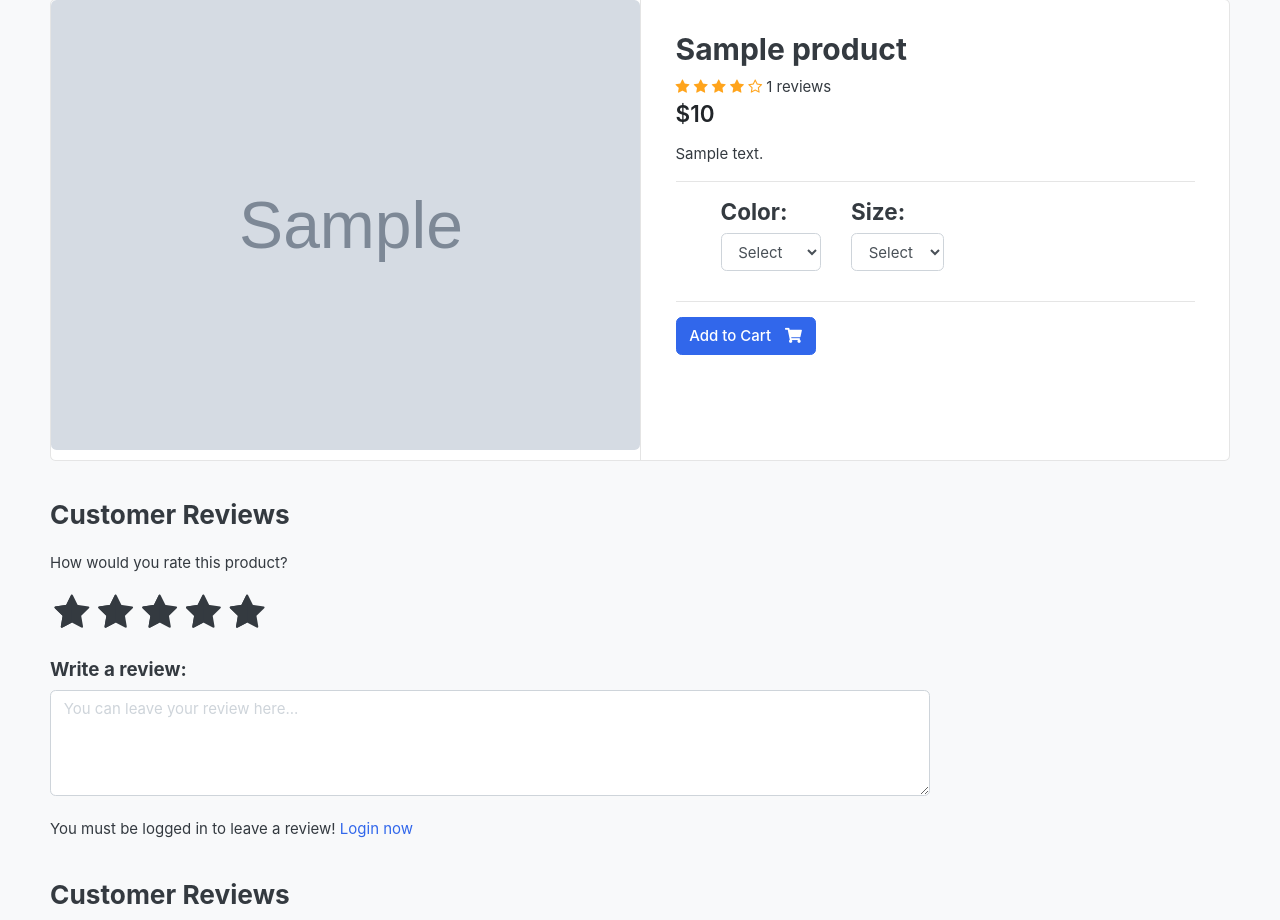
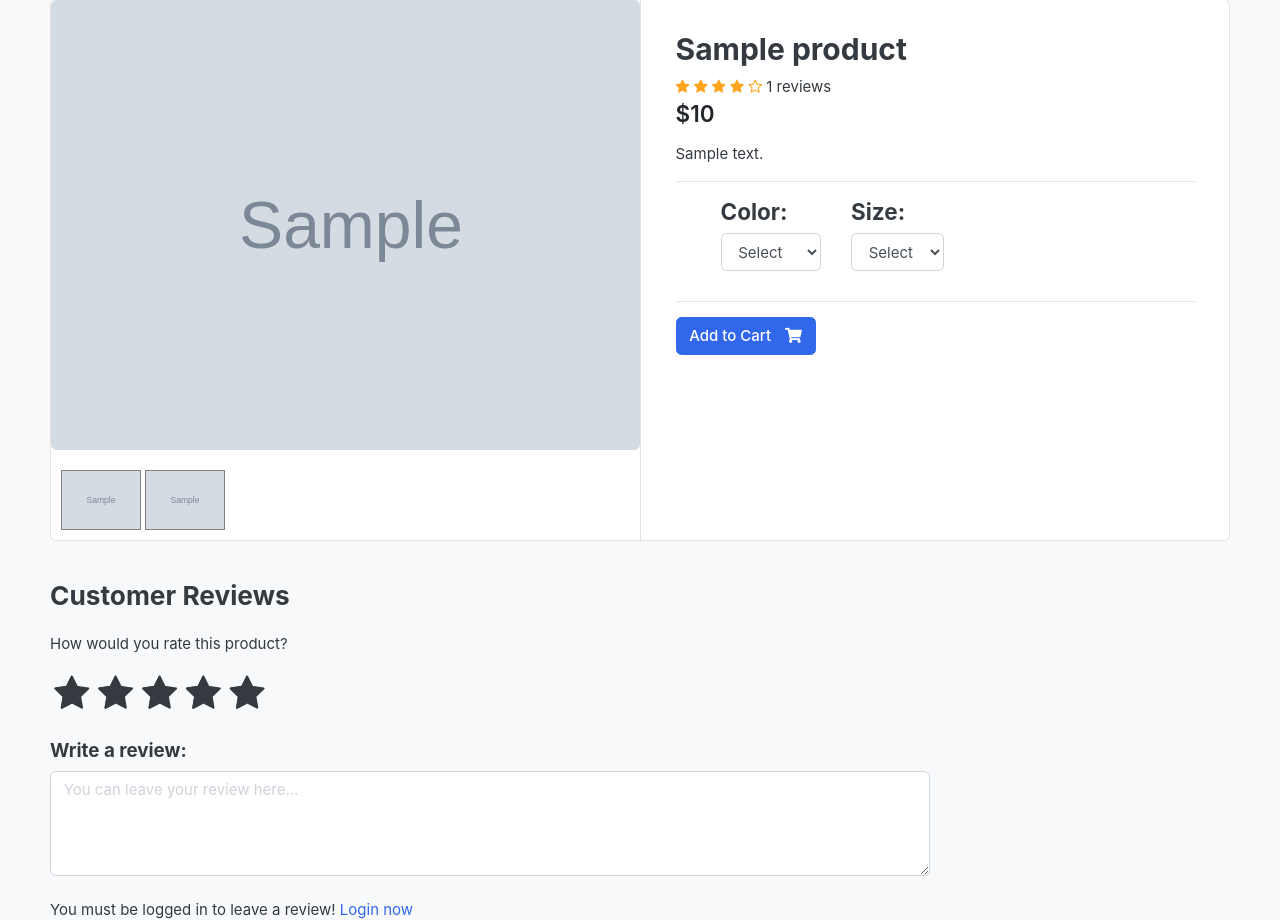
Before and after one commit to Jamshid-Ganiev/BlueCart-django, a Django app: the page made by store/models.py in a window 1280 px wide. Shown: the part 204-1124 px from the top of the page. Run offline with Django 4.2, Linux system fonts and the light colour scheme; tables that the repository leaves empty hold one stand-in row (values such as "Sample post"); some libraries are stand-ins or nearby versions; some web fonts are replaced.

Commit message:
Add Product Image Gallery

```diff
--- a/static/css/custom.css
+++ b/static/css/custom.css
@@ -45,3 +45,19 @@ label:hover ~ input:checked ~ label{
 .rating-star i{
     color: #FFA41C !important;
 }
+
+ul.thumb{
+    margin: 0 auto;
+    padding: 0;
+    float: left;
+}
+
+ul.thumb li{
+    list-style: none;
+    margin: 10px;
+}
+
+ul.thumb li img{
+    width: 80px;
+    border: 1px solid grey;
+}
--- a/store/models.py
+++ b/store/models.py
@@ -75,3 +75,15 @@ class ReviewRating(models.Model):
 
     def __str__(self):
         return self.user.email
+
+
+class ProductGallery(models.Model):
+    product = models.ForeignKey(Product, default=None, on_delete=models.CASCADE)
+    image = models.ImageField(upload_to='store/products/gallery', max_length=255)
+
+    def __str__(self):
+        return self.product.product_name
+
+    class Meta:
+        verbose_name = 'productgallery'
+        verbose_name_plural = 'product gallery'
--- a/store/views.py
+++ b/store/views.py
@@ -3,7 +3,7 @@ from django.shortcuts import render, get_object_or_404, redirect
 from orders.models import OrderProduct
 
 from store.forms import ReviewForm
-from .models import Product, ReviewRating
+from .models import Product, ReviewRating, ProductGallery
 from category.models import Category
 from carts.models import CartItem, Cart
 from carts.views import _cart_id
@@ -62,12 +62,17 @@ def product_detail(request, category_slug, product_slug):
     # Get the reviews
     reviews = ReviewRating.objects.filter(product_id=single_product.id, status=True)
 
+    # Get the product gallery
+    product_gallery = ProductGallery.objects.filter(product_id=single_product.id)
+
+
 
     context = {
         "single_product": single_product,
         "in_cart": in_cart,
         "orderproduct": orderproduct,
         "reviews": reviews,
+        'product_gallery': product_gallery,
     }
     return render(request, 'store/product_detail.html', context)
 
--- a/templates/includes/footer.html
+++ b/templates/includes/footer.html
@@ -20,4 +20,17 @@
 		</section>
 	</div><!-- //container -->
 </footer>
+
+<script src="https://ajax.googleapis.com/ajax/libs/jquery/3.6.4/jquery.min.js"></script>
+
+<script>
+	$(document).ready(function(){
+		$('.thumb a').click(function(e){
+		e.preventDefault();
+		$('.mainImage img').attr('src', $(this).attr('href'));
+	})
+	})
+</script>
+
+
 <!-- ========================= FOOTER END // ========================= -->
--- a/templates/store/product_detail.html
+++ b/templates/store/product_detail.html
@@ -11,11 +11,25 @@
         <div class="row no-gutters">
             <aside class="col-md-6">
                 <article class="gallery-wrap">
-                    <div class="img-big-wrap">
-                        <a href="#"><img src="{{ single_product.images.url }}"></a>
+                    <div class="img-big-wrap mainImage">
+                        <center>
+                            <img src="{{ single_product.images.url }}">
+                        </center>
                     </div>
 
                 </article>
+
+                <ul class="thumb">
+                    <li>
+                        <a href="{{ single_product.images.url }}" target="mainImage"> <img src="{{ single_product.images.url }}" alt="Product image"> </a>
+                        {% for img in product_gallery %}
+                        <a href="{{ img.image.url }}" target="mainImage">
+                            <img src="{{ img.image.url }}" alt="Product image">
+                        </a>
+                        {% endfor %}
+                    </li>
+                </ul>
+
             </aside>
     <main class="col-md-6 border-left">
 
```
Also changed, not shown: blucart/views.py (+7 -2 lines), store/admin.py (+9 -1 lines), templates/home.html (+8 -0 lines), orders/migrations/0006_productgallery.py (added), orders/migrations/0007_delete_productgallery.py (added), store/migrations/0006_productgallery.py (added).
